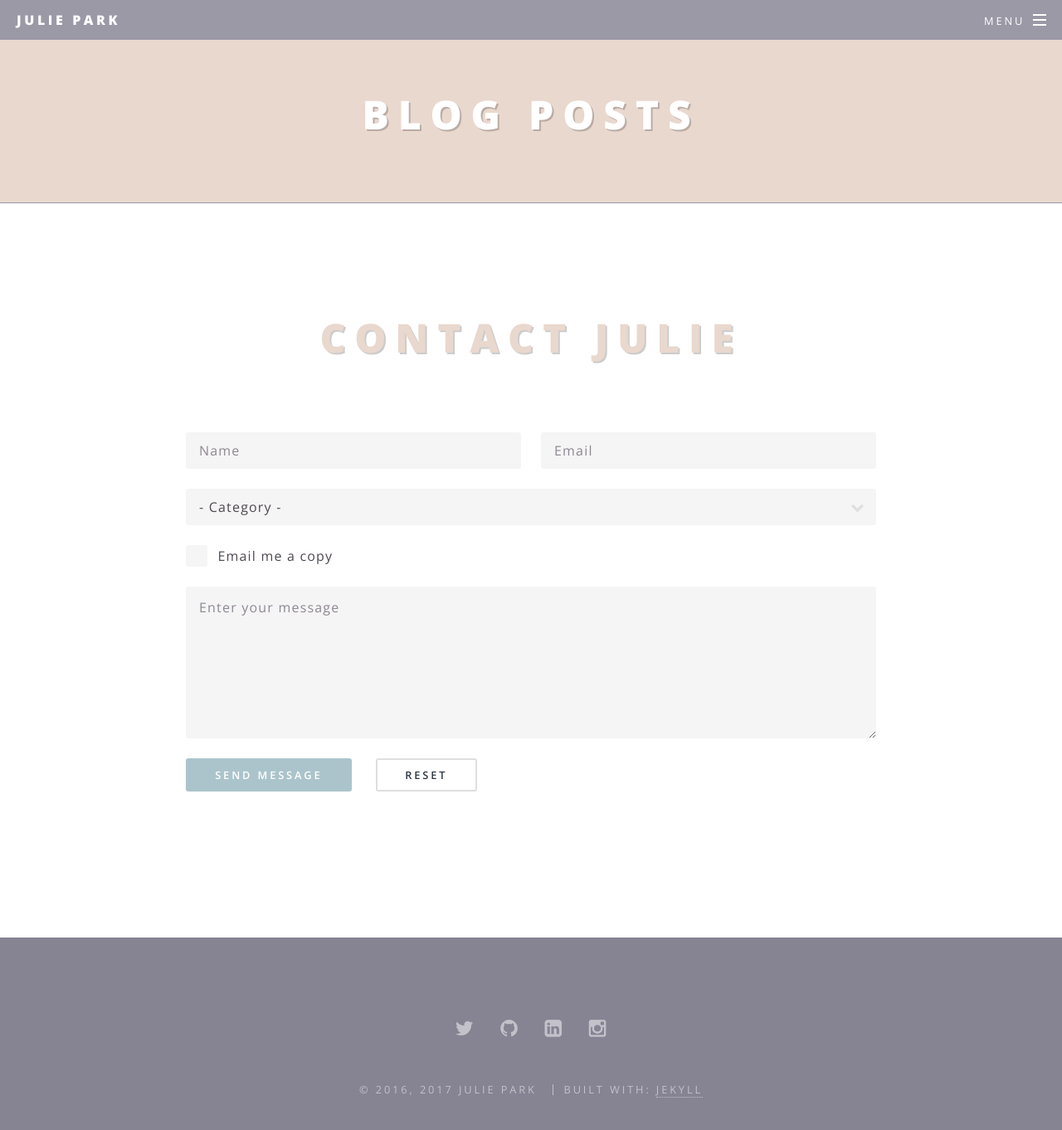
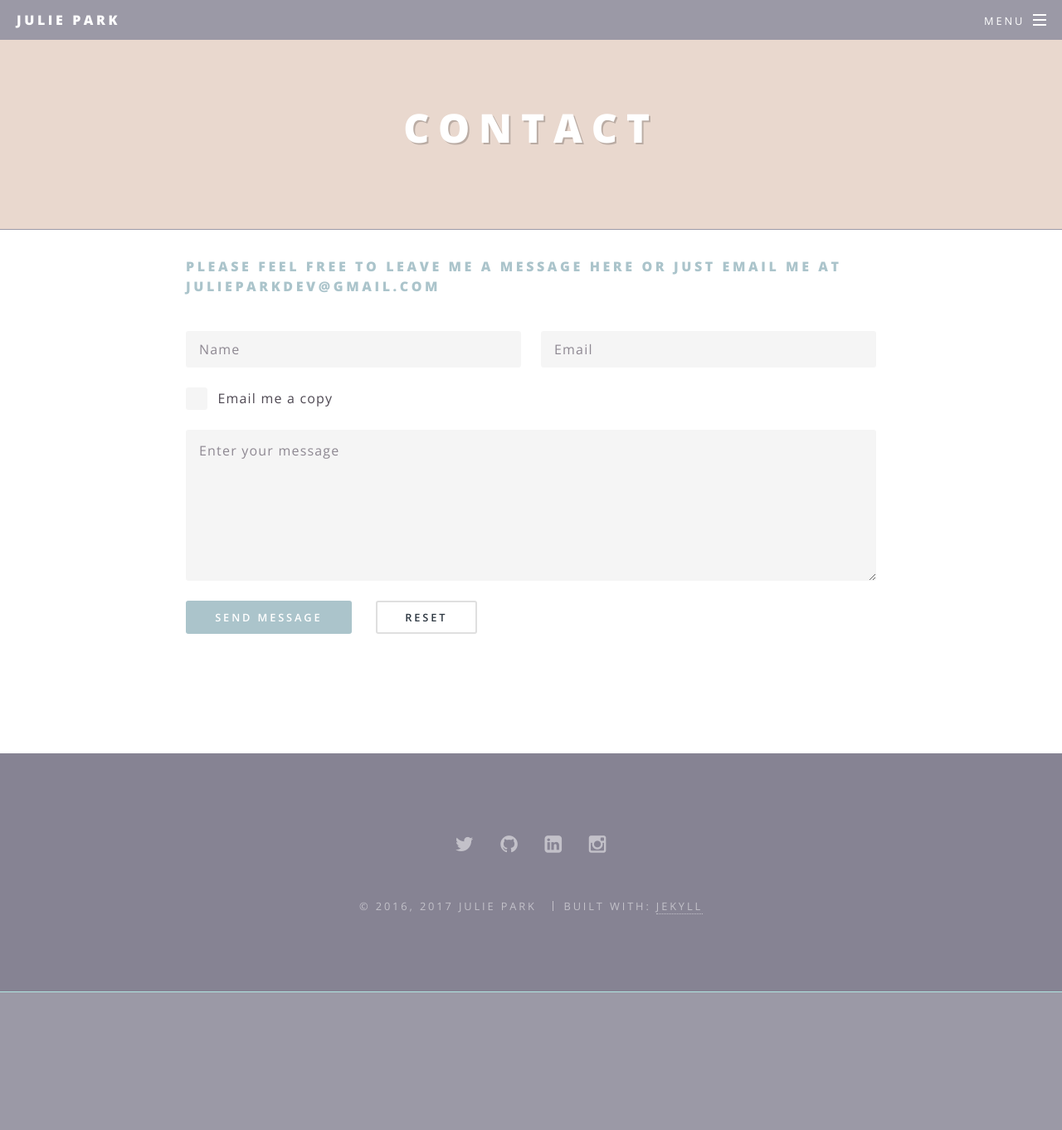
Before and after one commit to jspark721/jp-portfolio, a Jekyll site: the page built from contact.html, in a window 1280 px wide and 1400 px high. Shown: the top 1362 px of the window at 83% size. Built offline with Jekyll 4.4.1, drawn with Linux system fonts in a browser that asks for light colours.

Commit message:
minor changes to styling

```diff
--- a/_layouts/list.html
+++ b/_layouts/list.html
@@ -9,7 +9,7 @@
 
       {% include header.html %}
 
-    <header class="blog-header"><h2>Blog Posts</h2></header>
+    <header class="blog-header"><h2>{{page.title}}</h2></header>
 
     <article id="main">
         <section class="wrapper style5">
--- a/blog.html
+++ b/blog.html
@@ -1,5 +1,6 @@
 ---
 layout: list
+title: Blog Posts
 ---
 <div class="posts">
     {% for post in site.posts %}
--- a/contact.html
+++ b/contact.html
@@ -4,9 +4,8 @@ title: Contact
 ---
 
 <section>
-    <div class="posts">
-    <h2>Contact Julie</h2>
-    </div>
+    <h4 class="cta">Please feel free to leave me a message here or just email me at julieparkdev@gmail.com</h4>
+    <br />
     <form method="post" action="#">
         <div class="row uniform">
             <div class="6u 12u$(xsmall)">
@@ -15,17 +14,7 @@ title: Contact
             <div class="6u$ 12u$(xsmall)">
                 <input type="email" name="demo-email" id="demo-email" value="" placeholder="Email" />
             </div>
-            <div class="12u$">
-                <div class="select-wrapper">
-                    <select name="demo-category" id="demo-category">
-                        <option value="">- Category -</option>
-                        <option value="1">Manufacturing</option>
-                        <option value="1">Shipping</option>
-                        <option value="1">Administration</option>
-                        <option value="1">Human Resources</option>
-                    </select>
-                </div>
-            </div>
+
             <div class="6u 12u$(small)">
                 <input type="checkbox" id="demo-copy" name="demo-copy">
                 <label for="demo-copy">Email me a copy</label>
--- a/css/main.scss
+++ b/css/main.scss
@@ -1233,7 +1233,7 @@ $baseurl: '{{ site.baseurl }}/images';
 	}
 
 	.wrapper {
-		@include padding(6em, 0);
+		@include padding(4em, 0);
 
 		> .inner {
 			width: 60em;
@@ -1685,6 +1685,11 @@ $baseurl: '{{ site.baseurl }}/images';
 		}
 	}
 
+    h4.cta {
+        color: _palette(accent5,bg) !important;
+        margin-top: -2em;
+    }
+
 /* Main */
 
 	#main {
@@ -1739,7 +1744,7 @@ $baseurl: '{{ site.baseurl }}/images';
 	}
 
     .blog-header {
-        padding: 3em 0 1em 0;
+        padding: 4em 0 2em 0;
         background-color: _palette(accent2,bg);
         text-align: center;
         border-bottom: 0.1em solid _palette(bg);
```
